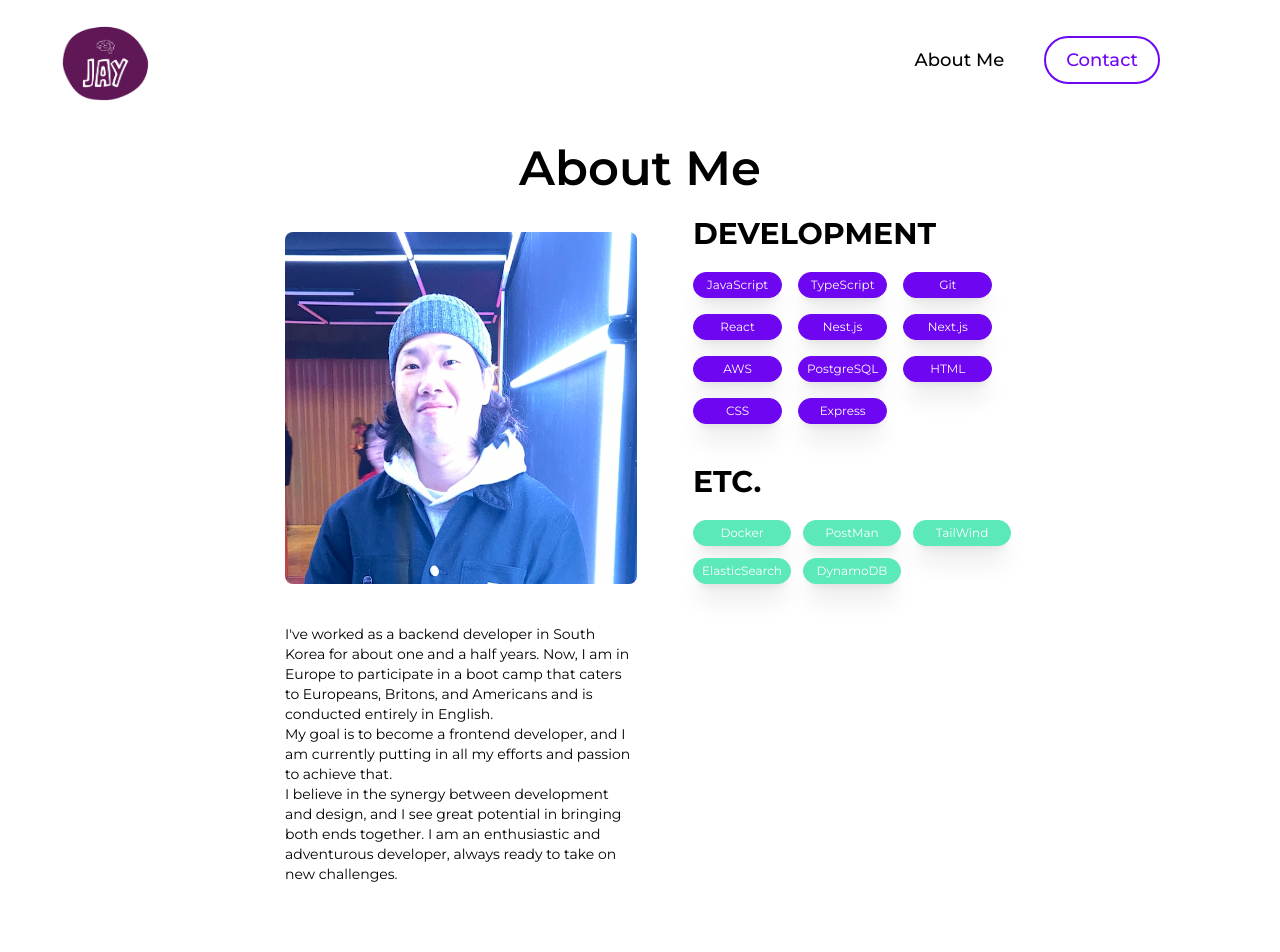
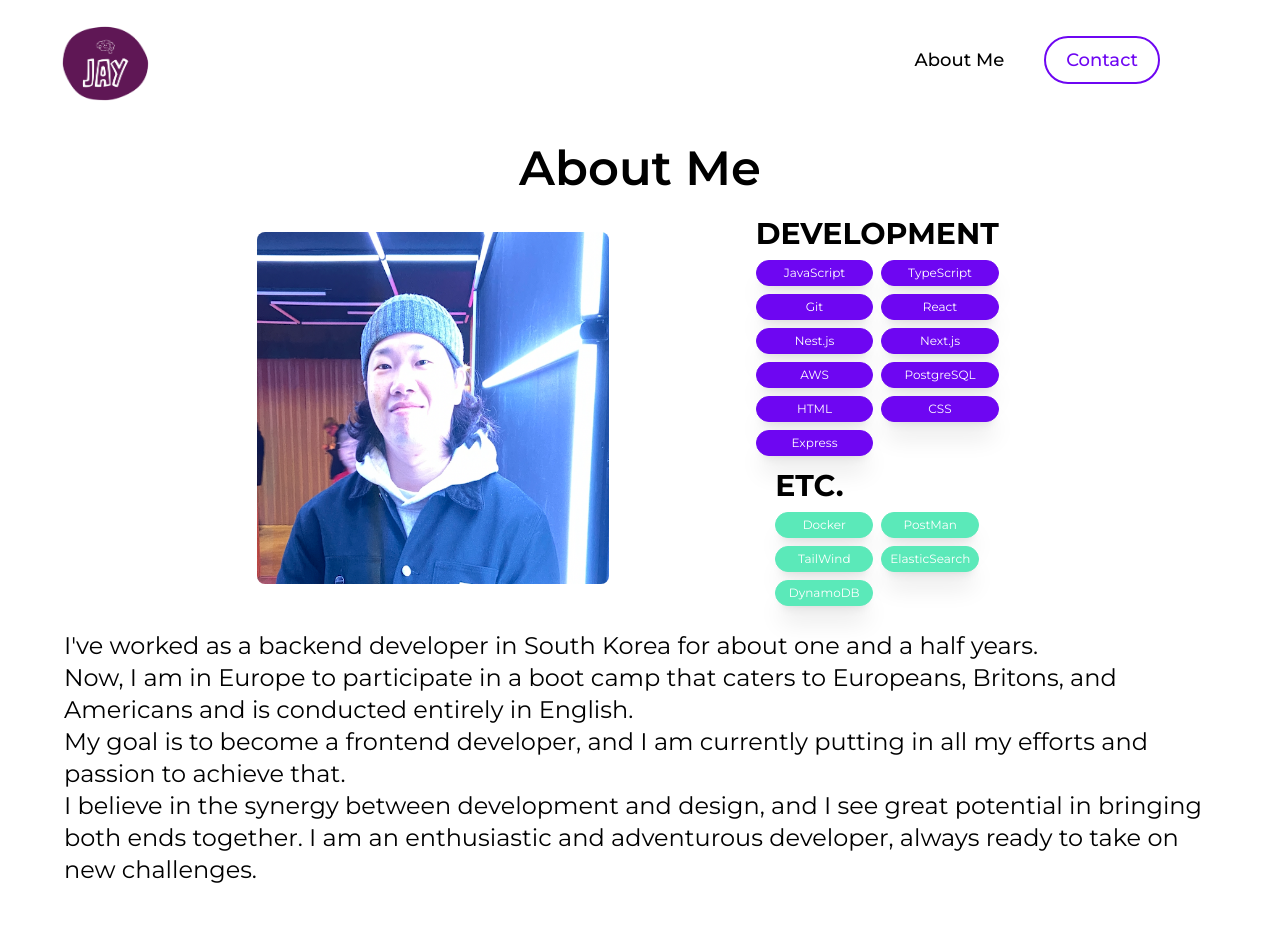
Before and after one commit to jungwonJung/Jay-Portfolio, a React (Create React App) app: page /about in a window 1280 px wide. Shown: the top 952 px of the page. Built offline with nearby package versions, Linux system fonts and the light colour scheme; a web font is replaced by a local one.

Commit message:
hotfix CV and responsible screen

```diff
--- a/src/components/AboutMe.jsx
+++ b/src/components/AboutMe.jsx
@@ -9,31 +9,19 @@ function AboutMe() {
   return (
     <section className="flex flex-col justify-center items-center p-2 md:p-6">
       <h2 className="text-5xl font-semibold">About Me</h2>
-      <div className="p-2 md:p-6 flex flex-col justify-center items-center sm:flex-row sm:items-start">
-        <div className="flex flex-col justify-center items-center sm:items-start sm:ml-0 sm:mr-10">
+      <div className="w-full p-2 md:p-6 flex flex-col justify-center items-center xs:flex-col ">
+        <div className="w-3/4 flex flex-col justify-center items-center sm:items-start sm:ml-0 sm:mr-10 md:justify-around xs:flex-row sm:flex-row md:flex-row lg:flex-row ">
           <img
             className="w-96 h-96 rounded-3xl p-4"
             src="/Jay.png"
             alt="profile"
           />
-          <p className="w-96 h-auto text-left mt-2 text-sm p-4">
-            I've worked as a backend developer in South Korea for about one and
-            a half years. Now, I am in Europe to participate in a boot camp that
-            caters to Europeans, Britons, and Americans and is conducted
-            entirely in English. <br /> My goal is to become a frontend
-            developer, and I am currently putting in all my efforts and passion
-            to achieve that. <br />I believe in the synergy between development
-            and design, and I see great potential in bringing both ends
-            together. I am an enthusiastic and adventurous developer, always
-            ready to take on new challenges.
-          </p>
-        </div>
-        <div className="flex flex-col justify-center items-start ml-0 mt-6 sm:mt-0">
-          <section>
+          <div className="flex flex-col justify-center items-center">
+            <section className="flex flex-col">
               <p className="font-bold text-xl  md:text-2xl lg:text-3xl">
                 DEVELOPMENT
               </p>
-            <div className="grid grid-cols-3 gap-4 mt-5 text-xs md:text-md">
+              <div className="grid grid-cols-3 gap-4 mt-5 text-xs md:text-md md:grid-cols-2 md:gap-2 md:mt-2">
                 <span className={span}>JavaScript</span>
                 <span className={span}>TypeScript</span>
                 <span className={span}>Git</span>
@@ -47,9 +35,9 @@ function AboutMe() {
                 <span className={span}>Express</span>
               </div>
             </section>
-          <section className="mt-10">
+            <section className="mt-10 flex flex-col md:mt-3">
               <p className="font-bold text-xl  md:text-2xl lg:text-3xl">ETC.</p>
-            <div className="grid grid-cols-3 gap-3 mt-5 text-xs md:text-md">
+              <div className="grid grid-cols-3 gap-3 mt-5 text-xs md:text-md md:grid-cols-2 md:gap-2 md:mt-2">
                 <span className={span__2}>Docker</span>
                 <span className={span__2}>PostMan</span>
                 <span className={span__2}>TailWind</span>
@@ -59,6 +47,21 @@ function AboutMe() {
             </section>
           </div>
         </div>
+        <div className="flex flex-col justify-center items-center ml-0 mt-6 sm:mt-0">
+          <p className="w-3/5 md:w-full h-auto text-left mt-2 text-sm sm:text-lg md:text-2xl p-4">
+            I've worked as a backend developer in South Korea for about one and
+            a half years.
+            <br /> Now, I am in Europe to participate in a boot camp that caters
+            to Europeans, Britons, and Americans and is conducted entirely in
+            English. <br /> My goal is to become a frontend developer, and I am
+            currently putting in all my efforts and passion to achieve that.{" "}
+            <br />I believe in the synergy between development and design, and I
+            see great potential in bringing both ends together. I am an
+            enthusiastic and adventurous developer, always ready to take on new
+            challenges.
+          </p>
+        </div>
+      </div>
     </section>
   );
 }
--- a/src/components/InfoCard.jsx
+++ b/src/components/InfoCard.jsx
@@ -1,7 +1,7 @@
 import React from "react";
 
 function InfoCard({ icon, title, description, languages, tools, last }) {
-  const borderClass = last ? "" : "border-b md:border-r";
+  const borderClass = last ? "" : "sm:border-b md:border-r";
 
   return (
     <div
```
Also changed, not shown: 1 other file (tests, documents, lock files or other folders). Lines whose indentation alone changed are shown as unchanged.
